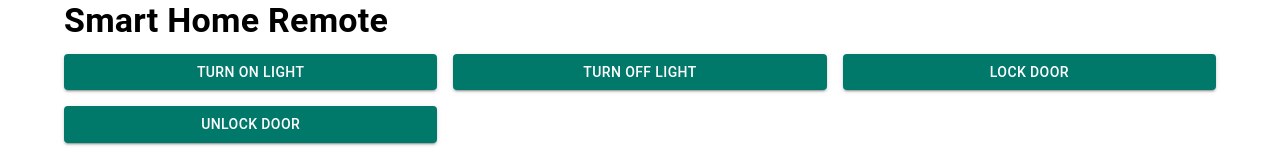
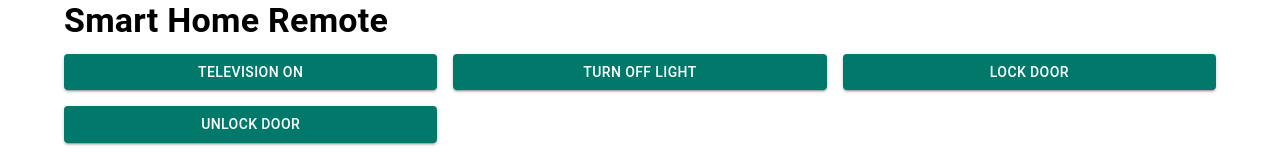
Before and after one commit to shunki1001/iot-remote-controller, a React (Create React App) app: page / in a window 1280 px wide. Shown: the top 160 px of the page. Built offline with nearby package versions, Linux system fonts and the light colour scheme.

Commit message:
#1 ローカルバックエンドへのCall成功

```diff
--- a/src/App.js
+++ b/src/App.js
@@ -2,8 +2,10 @@ import React from "react";
 import { Button, Grid, Container, Typography } from "@mui/material";
 import axios from "axios";
 
+const host_domain = "http://127.0.0.1:5001";
+
 const buttons = [
-  { label: "Turn On Light", endpoint: "/api/light/on" },
+  { label: "Television On", endpoint: "/tv/on" },
   { label: "Turn Off Light", endpoint: "/api/light/off" },
   { label: "Lock Door", endpoint: "/api/door/lock" },
   { label: "Unlock Door", endpoint: "/api/door/unlock" },
@@ -11,7 +13,7 @@ const buttons = [
 
 const handleButtonClick = (endpoint) => {
   axios
-    .post(endpoint)
+    .get(host_domain + endpoint)
     .then((response) => {
       console.log("Success:", response.data);
     })
```
